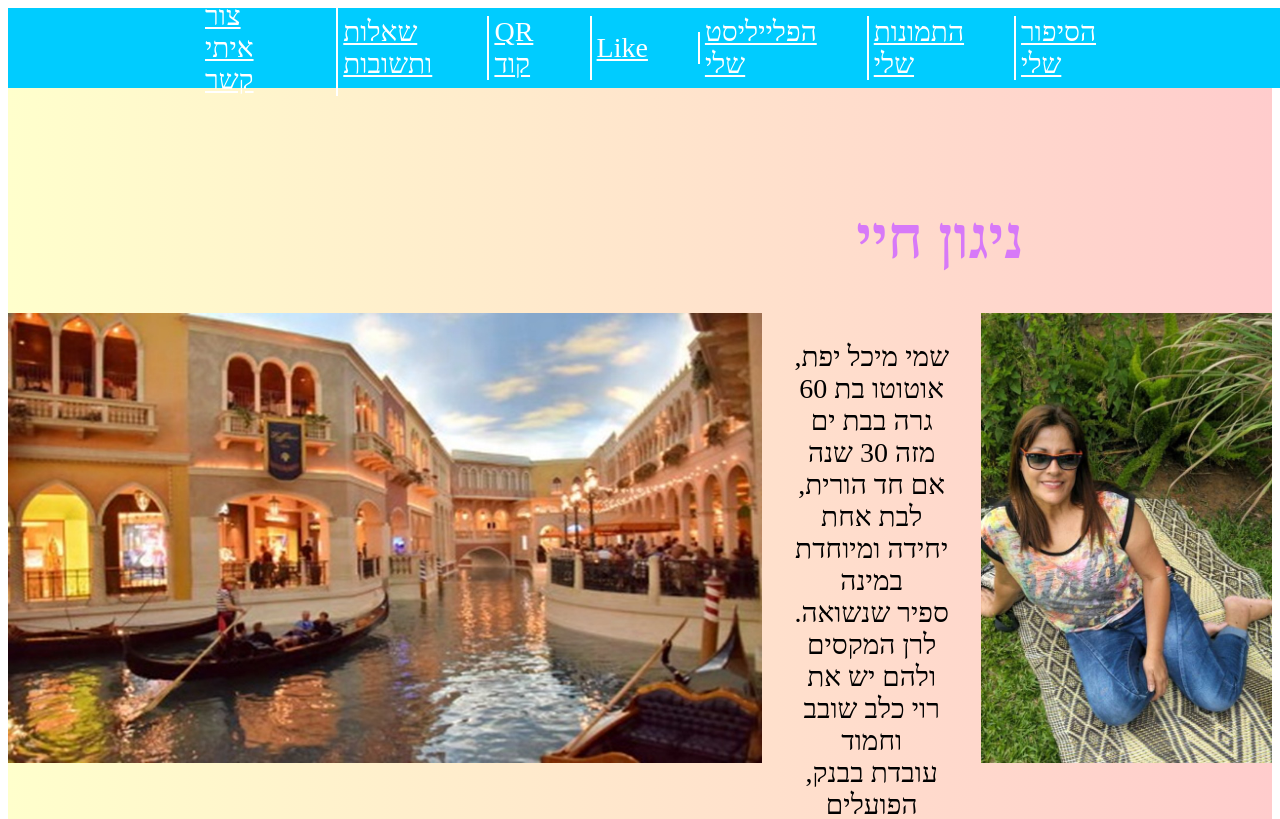
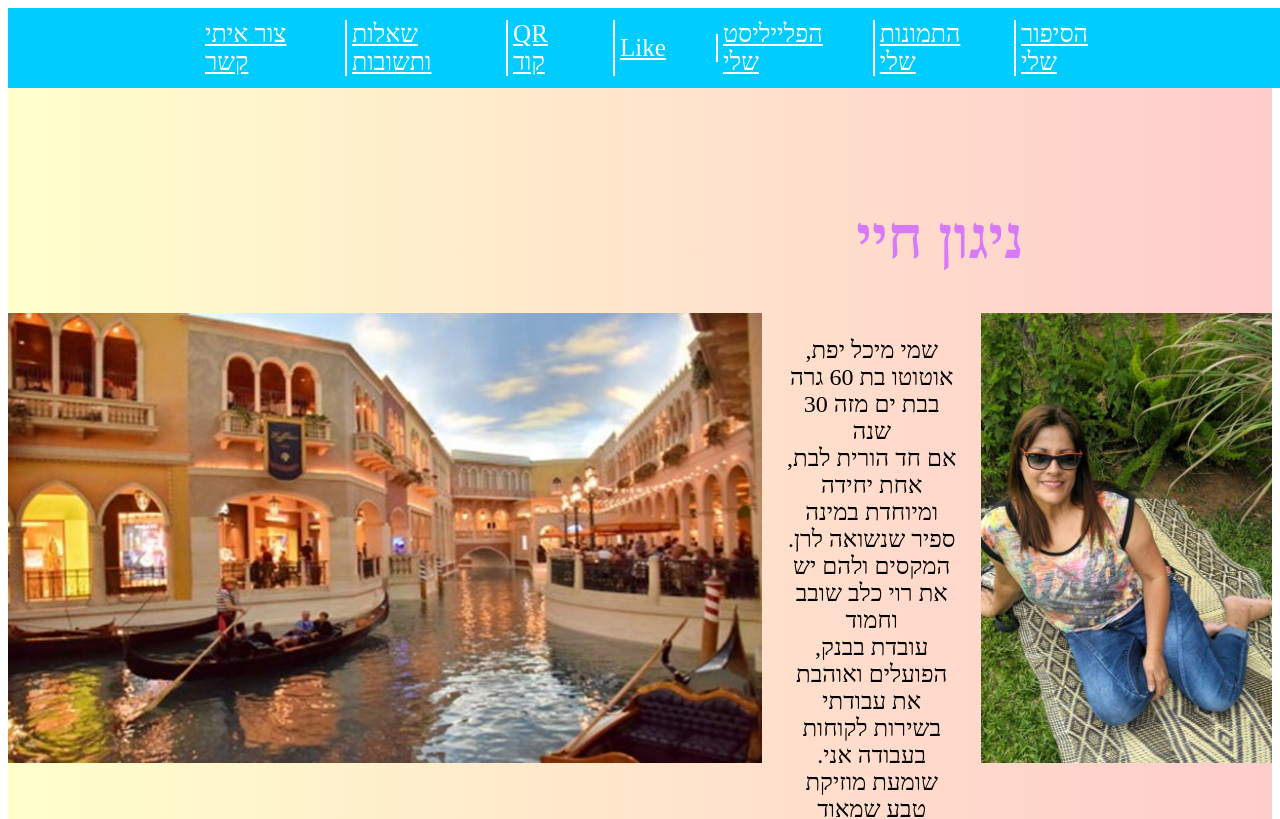
Before and after one commit to ShamaySapir/thirdAgeWebsite, a plain HTML site: page index.html in a window 1280 px wide. Shown: the top 819 px of the page. Drawn offline with Linux system fonts and the light colour scheme; a small style sheet from the web is missing.

Commit message:
font style

```diff
--- a/style.css
+++ b/style.css
@@ -19,7 +19,7 @@
 #nav a {
 	 font-size: 15px;
 	 font-family: 'Shuneet', serif;
-	 font-size: 28px;
+	 font-size: 25px;
 	}
 
 #nav a:link {
@@ -71,7 +71,7 @@
 .about {
 	padding-right: 1em;
 	padding-left: 1em;
-	font-size: 28px;
+	font-size: 24px;
 	padding-bottom: 1em;
 }
 
```
